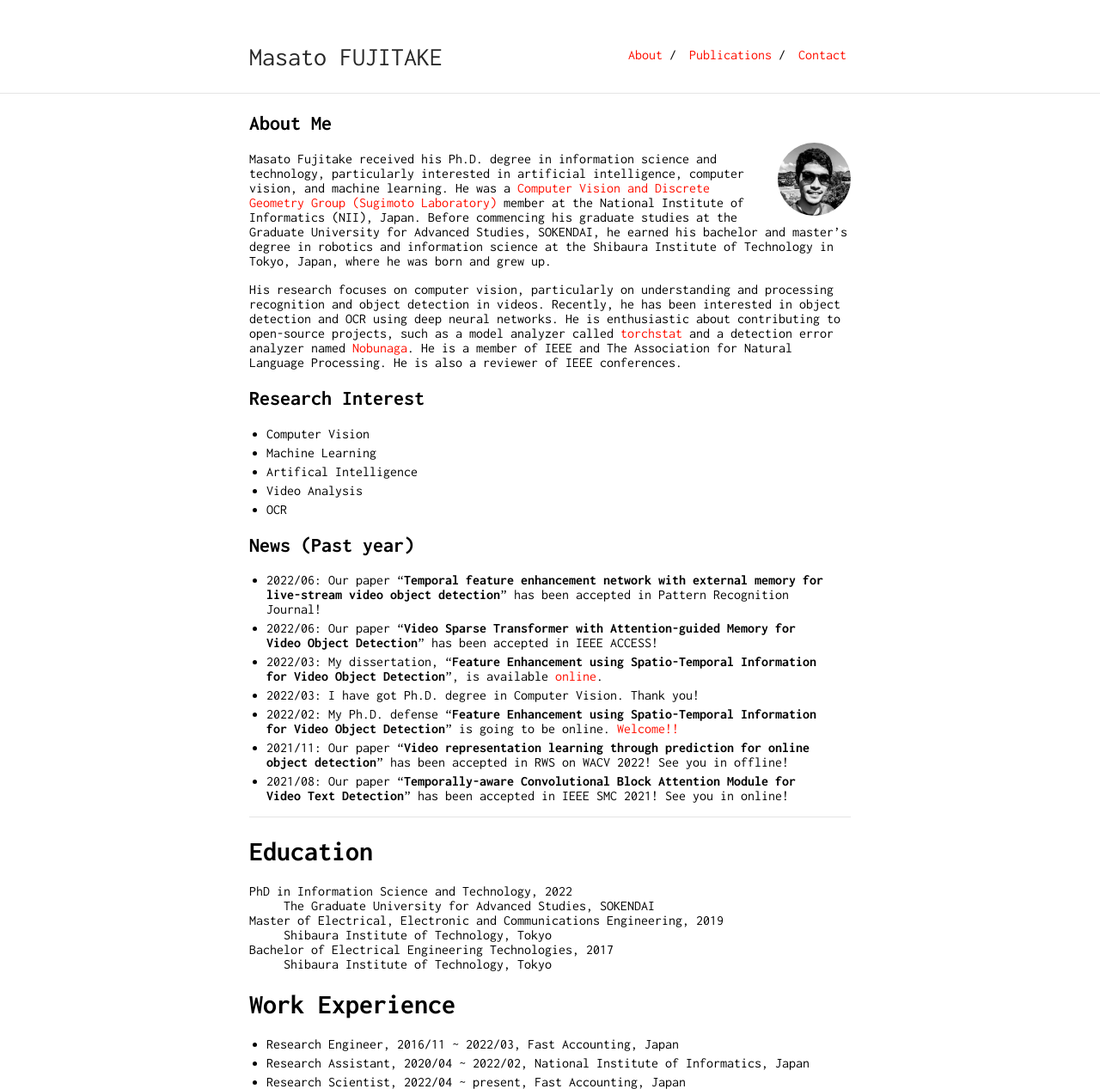
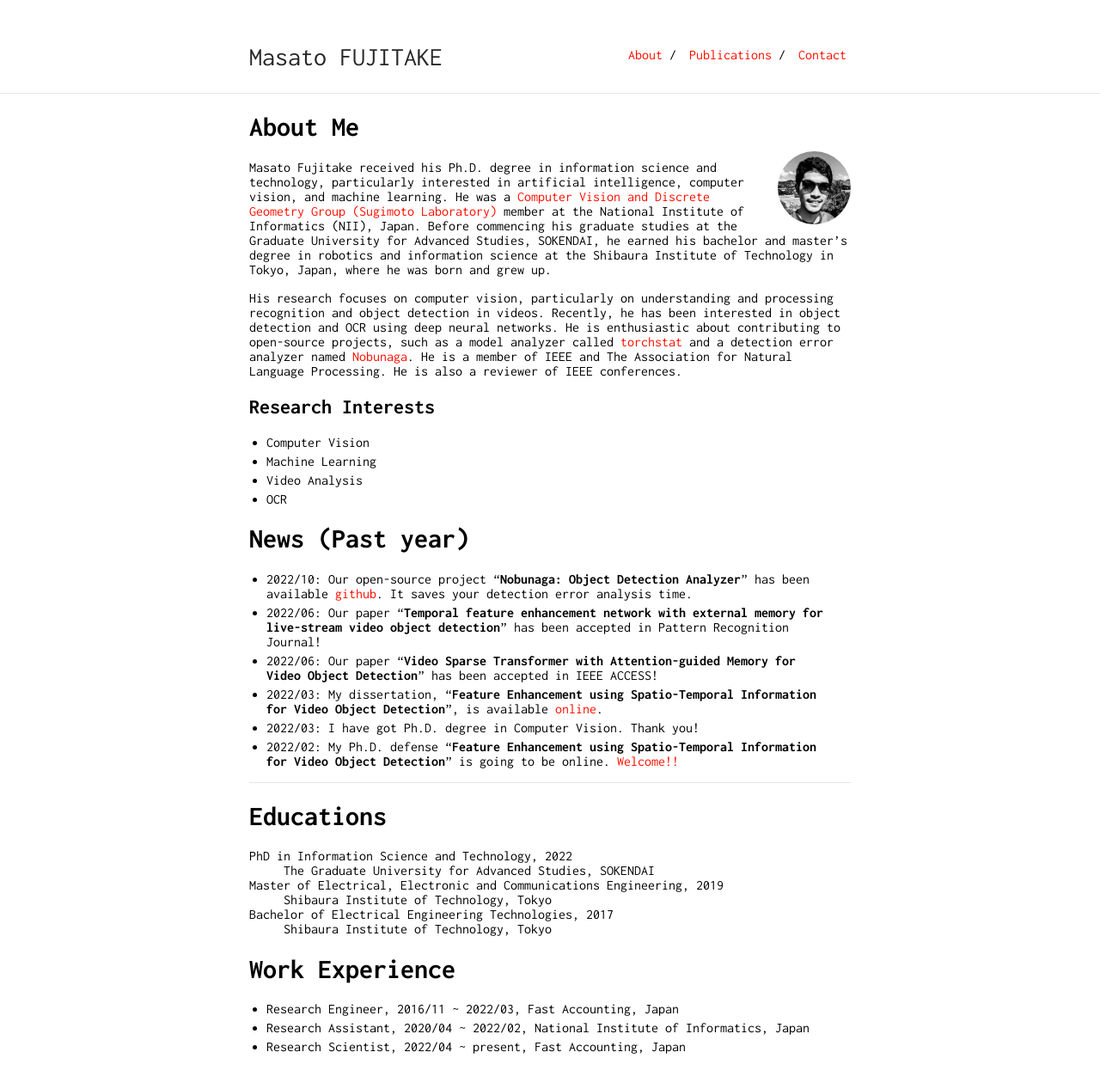
Before and after one commit to Swall0w/Swall0w.github.io, a Jekyll site: the page built from index.md, in a window 1280 px wide. Shown: the whole page at 86% size. Built offline with Jekyll 4.4.1, drawn with Linux system fonts in a browser that asks for light colours; our own code applies the rules of GitHub Pages for plain Markdown files; after the commit the page ends 1226 px from its top, so only the background shows below that.

Commit message:
Update index.md

```diff
--- a/index.md
+++ b/index.md
@@ -2,7 +2,7 @@
 layout: default
 ---
 
-## About Me
+# About Me
 
 <img class="profile-picture" src="imgs/face2.jpeg">
 
@@ -18,25 +18,23 @@ He is a member of IEEE and The Association for Natural Language Processing.
 He is also a reviewer of IEEE conferences.
 
 
-## Research Interest
+## Research Interests
 - Computer Vision
 - Machine Learning
-- Artifical Intelligence
 - Video Analysis
 - OCR
 
-## News (Past year)
+# News (Past year)
+- 2022/10: Our open-source project "**Nobunaga: Object Detection Analyzer**" has been available [github](https://github.com/FastAccounting/nobunaga). It saves your detection error analysis time.
 - 2022/06: Our paper "**Temporal feature enhancement network with external memory for live-stream video object detection**" has been accepted in Pattern Recognition Journal!
 - 2022/06: Our paper "**Video Sparse Transformer with Attention-guided Memory for Video Object Detection**" has been accepted in IEEE ACCESS!
 - 2022/03: My dissertation, "**Feature Enhancement using Spatio-Temporal Information for Video Object Detection**", is available [online](https://ir.soken.ac.jp/?action=pages_view_main&active_action=repository_view_main_item_detail&item_id=6532&item_no=1&page_id=29&block_id=155).
 - 2022/03: I have got Ph.D. degree in Computer Vision. Thank you!
 - 2022/02: My Ph.D. defense "**Feature Enhancement using Spatio-Temporal Information for Video Object Detection**" is going to be online. [Welcome!!](https://www.nii.ac.jp/graduate/upload/doctor_thesis_202201.pdf)
-- 2021/11: Our paper "**Video representation learning through prediction for online object detection**" has been accepted in RWS on WACV 2022! See you in offline!
-- 2021/08: Our paper "**Temporally-aware Convolutional Block Attention Module for Video Text Detection**" has been accepted in IEEE SMC 2021! See you in online!
 
 ---
 
-# Education
+# Educations
 <dl>
 <dt>PhD in Information Science and Technology, 2022</dt>
 <dd>The Graduate University for Advanced Studies, SOKENDAI</dd>
```
